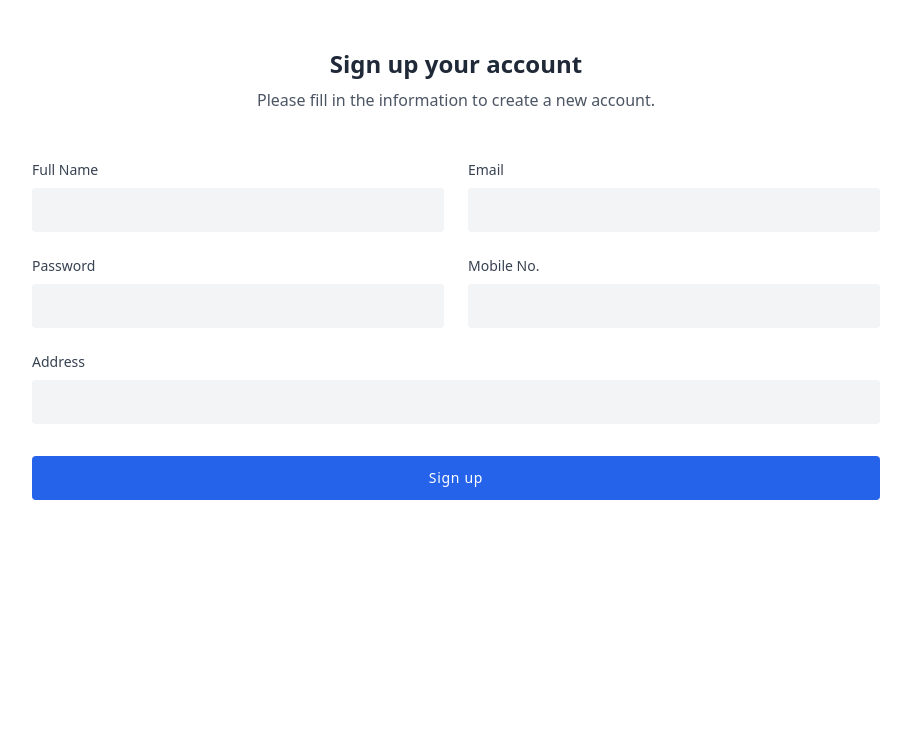
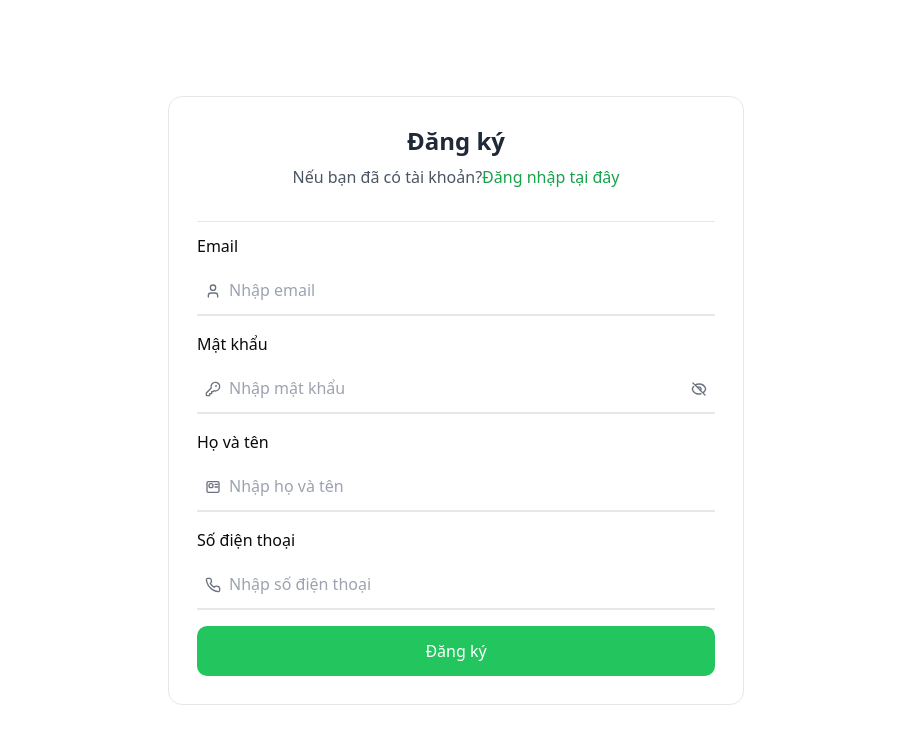
Before and after one commit to TechLap/techlap.fe, a React (Create React App) app: page /register in a window 1280 px wide. Shown: the top 744 px of the page, without its empty margins (184-1095 px from the left). Built offline with nearby package versions, Linux system fonts and the light colour scheme.

Commit message:
update register page

```diff
--- a/src/components/client/footer.tsx
+++ b/src/components/client/footer.tsx
@@ -73,7 +73,7 @@ const Footer = () => {
                     <li key={category.id}>
                       <NavLink
                         to={`/products?category=${category.id}`}
-                        className="hover:text-gray-200 hover:underline"
+                        className="hover:text-blue-400 hover:underline"
                       >
                         {category.name}
                       </NavLink>
@@ -99,7 +99,7 @@ const Footer = () => {
                 <li key={item.id}>
                   <NavLink
                     to={item.path}
-                    className="hover:text-green-700 hover:underline"
+                    className="hover:text-blue-400 hover:underline"
                   >
                     {item.label}
                   </NavLink>
--- a/src/config/api.ts
+++ b/src/config/api.ts
@@ -10,8 +10,8 @@ export const apiLoginForInternalUser = (username: string, password: string) => {
     return axiosClient.post<IBackendResponse<IAccount>>('/admin/login', {username, password})
 }
 
-export const apiRegisterForCustomer = (name: string, email: string, password: string, phone: string, address: string ) => {
-    return axiosClient.post<IBackendResponse<IUser>>('/register', {name, email, password, phone, address})
+export const apiRegisterForCustomer = (name: string, email: string, password: string, phone: string ) => {
+    return axiosClient.post<IBackendResponse<IUser>>('/register', {name, email, password, phone})
 }
 
 export const apiRegisterForInternalUser = (name: string, email: string, password: string, phone: string, address: string ) => {
--- a/src/pages/auth/register.tsx
+++ b/src/pages/auth/register.tsx
@@ -1,15 +1,15 @@
-import { useNavigate } from "react-router-dom";
+import { NavLink, useNavigate } from "react-router-dom";
 import { apiRegisterForCustomer } from "../../config/api";
 import { toast } from "react-toastify";
 import CustomToast from "../../components/common/toast.message";
 import { SubmitHandler, useForm } from "react-hook-form";
+import { useState } from "react";
 
 interface RegisterFormInputs {
   name: string;
   email: string;
   password: string;
   phone: string;
-  address: string;
 }
 
 const RegisterPage = () => {
@@ -19,10 +19,11 @@ const RegisterPage = () => {
     formState: { errors }
   } = useForm<RegisterFormInputs>();
   const navigate = useNavigate();
+  const [isVisiblePassword, setIsVisiblePassword] = useState(false);
 
   const handleRegister: SubmitHandler<RegisterFormInputs> = async (values) => {
 
-    const response = await apiRegisterForCustomer(values.name, values.email, values.password, values.phone, values.address);
+    const response = await apiRegisterForCustomer(values.name, values.email, values.password, values.phone);
     if (response.data?.data?.id) {
       toast.success(
         <CustomToast
@@ -41,131 +42,276 @@ const RegisterPage = () => {
     }
   };
 
+  const handleShowPassword = () => {
+    setIsVisiblePassword(!isVisiblePassword);
+  };
+
   return (
-    <div className="max-w-4xl mx-auto p-6 mt-6">
-      <div className="text-center mb-12">
-        <h2 className="text-2xl font-semibold text-gray-800">
-          Sign up your account
-        </h2>
-        <p className="text-gray-600 mt-2">
-          Please fill in the information to create a new account.
+    <div className="min-h-screen flex items-center justify-center">
+      <div className="max-w-xl w-full bg-white border border-gray-200 rounded-xl shadow-2xs">
+        <div className="p-4 sm:p-7">
+          <div className="text-center">
+            <h1 className="block text-2xl font-bold text-gray-800">
+              Đăng ký
+            </h1>
+            <p className="mt-2 text-base text-gray-600">
+              Nếu bạn đã có tài khoản?
+              <NavLink
+                className="text-green-600 decoration-2 hover:underline focus:outline-hidden focus:underline font-medium"
+                to={"/login"}
+              >
+                Đăng nhập tại đây
+              </NavLink>
             </p>
           </div>
-
+          <div className="mt-5">
+            <div className="py-3 flex items-center before:flex-1 before:border-t before:border-gray-200">
+            </div>
             <form
               onSubmit={handleSubmit(handleRegister)}
             >
-        <div className="grid sm:grid-cols-2 gap-6">
-          {/* Name */}
+              <div className="grid gap-y-4">
+                {/* Form Email */}
                 <div>
-            <label
-              className="block text-sm font-medium text-gray-700 mb-2"
-              htmlFor="name"
+                  <label htmlFor="email" className="block text-base mb-2">
+                    Email
+                  </label>
+                  <div className="relative">
+                    <input
+                      type="email"
+                      id="email"
+                      {...register("email", { required: true })}
+                      aria-invalid={errors.email ? "true" : "false"}
+                      className="peer py-2.5 sm:py-3 pe-0 ps-8 block w-full bg-transparent border-t-transparent border-b-2 border-x-transparent border-b-gray-200 sm:text-base focus:border-t-transparent focus:border-x-transparent focus:border-b-green-500 focus:ring-0 focus:outline-none disabled:opacity-50 disabled:pointer-events-none"
+                      required
+                      placeholder="Nhập email"
+                      aria-describedby="email-error"
+                    />
+                    <div className="absolute inset-y-0 start-0 flex items-center pointer-events-none ps-2 peer-disabled:opacity-50 peer-disabled:pointer-events-none">
+                      <svg
+                        className="shrink-0 size-4 text-gray-500"
+                        xmlns="http://www.w3.org/2000/svg"
+                        width="24"
+                        height="24"
+                        viewBox="0 0 24 24"
+                        fill="none"
+                        stroke="currentColor"
+                        strokeWidth="2"
+                        strokeLinecap="round"
+                        strokeLinejoin="round"
                       >
-              Full Name
+                        <path d="M19 21v-2a4 4 0 0 0-4-4H9a4 4 0 0 0-4 4v2"></path>
+                        <circle cx="12" cy="7" r="4"></circle>
+                      </svg>
+                    </div>
+                  </div>
+                  <p
+                    className="hidden text-xs text-red-600 mt-2"
+                    id="email-error"
+                  >
+                    Vui lòng nhập địa chỉ email hợp lệ
+                  </p>
+                </div>
+                {/* End Form Eamil */}
+
+                {/* Form Password */}
+                <div>
+                  <div className="flex flex-wrap justify-between items-center gap-2">
+                    <label htmlFor="password" className="block text-base mb-2">
+                      Mật khẩu
                     </label>
+                  </div>
+                  <div className="relative">
                     <input
+                      type={isVisiblePassword ? "text" : "password"}
+                      id="password"
+                      {...register("password", { required: true })}
+                      aria-invalid={errors.password ? "true" : "false"}
+                      className="peer py-2.5 sm:py-3 pe-0 ps-8 block w-full bg-transparent border-t-transparent border-b-2 border-x-transparent border-b-gray-200 sm:text-base focus:border-t-transparent focus:border-x-transparent focus:border-b-green-500 focus:ring-0 focus:outline-none disabled:opacity-50 disabled:pointer-events-none"
+                      required
+                      aria-describedby="password-error"
+                      placeholder="Nhập mật khẩu"
+                    />
+                    <div className="absolute inset-y-0 start-0 flex items-center pointer-events-none ps-2 peer-disabled:opacity-50 peer-disabled:pointer-events-none">
+                      <svg
+                        className="shrink-0 size-4 text-gray-500"
+                        xmlns="http://www.w3.org/2000/svg"
+                        width="24"
+                        height="24"
+                        viewBox="0 0 24 24"
+                        fill="none"
+                        stroke="currentColor"
+                        strokeWidth="2"
+                        strokeLinecap="round"
+                        strokeLinejoin="round"
+                      >
+                        <path d="M2 18v3c0 .6.4 1 1 1h4v-3h3v-3h2l1.4-1.4a6.5 6.5 0 1 0-4-4Z"></path>
+                        <circle cx="16.5" cy="7.5" r=".5"></circle>
+                      </svg>
+                    </div>
+                    <div className="absolute inset-y-0 end-0 flex items-center pe-2 peer-disabled:opacity-50">
+                      <button
+                        onClick={handleShowPassword}
+                        className="cursor-pointer"
+                        type="button"
+                        tabIndex={0}
+                      >
+                        {isVisiblePassword ? (
+                          <svg
+                            xmlns="http://www.w3.org/2000/svg"
+                            fill="none"
+                            viewBox="0 0 24 24"
+                            strokeWidth="2"
+                            stroke="currentColor"
+                            className="size-4 shrink-0 text-gray-500"
+                          >
+                            <path
+                              strokeLinecap="round"
+                              strokeLinejoin="round"
+                              d="M2.036 12.322a1.012 1.012 0 0 1 0-.639C3.423 7.51 7.36 4.5 12 4.5c4.638 0 8.573 3.007 9.963 7.178.07.207.07.431 0 .639C20.577 16.49 16.64 19.5 12 19.5c-4.638 0-8.573-3.007-9.963-7.178Z"
+                            />
+                            <path
+                              strokeLinecap="round"
+                              strokeLinejoin="round"
+                              d="M15 12a3 3 0 1 1-6 0 3 3 0 0 1 6 0Z"
+                            />
+                          </svg>
+                        ) : (
+                          <svg
+                            xmlns="http://www.w3.org/2000/svg"
+                            fill="none"
+                            viewBox="0 0 24 24"
+                            strokeWidth="2"
+                            stroke="currentColor"
+                            className="size-4 shrink-0 text-gray-500"
+                          >
+                            <path
+                              strokeLinecap="round"
+                              strokeLinejoin="round"
+                              d="M3.98 8.223A10.477 10.477 0 0 0 1.934 12C3.226 16.338 7.244 19.5 12 19.5c.993 0 1.953-.138 2.863-.395M6.228 6.228A10.451 10.451 0 0 1 12 4.5c4.756 0 8.773 3.162 10.065 7.498a10.522 10.522 0 0 1-4.293 5.774M6.228 6.228 3 3m3.228 3.228 3.65 3.65m7.894 7.894L21 21m-3.228-3.228-3.65-3.65m0 0a3 3 0 1 0-4.243-4.243m4.242 4.242L9.88 9.88"
+                            />
+                          </svg>
+                        )}
+                      </button>
+                    </div>
+                  </div>
+                  <p
+                    className="hidden text-xs text-red-600 mt-2"
+                    id="password-error"
+                  >
+                    Mật khẩu phải có ít nhất 8 ký tự
+                  </p>
+                </div>
+                {/* End Form Password */}
+
+                {/* Form FullName */}
+                <div>
+                  <label htmlFor="name" className="block text-base mb-2">
+                    Họ và tên
+                  </label>
+                  <div className="relative">
+                    <input
+                      type="text"
                       id="name"
-              type="text"
                       {...register("name", { required: true })}
                       aria-invalid={errors.name ? "true" : "false"}
-              className="block w-full px-4 py-3 text-sm text-gray-800 bg-gray-100 rounded focus:outline-none focus:ring-2 focus:ring-blue-500"
+                      className="peer py-2.5 sm:py-3 pe-0 ps-8 block w-full bg-transparent border-t-transparent border-b-2 border-x-transparent border-b-gray-200 sm:text-base focus:border-t-transparent focus:border-x-transparent focus:border-b-green-500 focus:ring-0 focus:outline-none disabled:opacity-50 disabled:pointer-events-none"
+                      required
+                      placeholder="Nhập họ và tên"
+                      aria-describedby="email-error"
                     />
-            {errors.name?.type === "required" && (
-                <p role="alert">Name is required</p>
-            )}
+                    <div className="absolute inset-y-0 start-0 flex items-center pointer-events-none ps-2 peer-disabled:opacity-50 peer-disabled:pointer-events-none">
+                      <svg
+                        className="shrink-0 size-4 text-gray-500"
+                        xmlns="http://www.w3.org/2000/svg"
+                        width="24"
+                        height="24"
+                        viewBox="0 0 24 24"
+                        fill="none"
+                        stroke="currentColor"
+                        strokeWidth="2"
+                        strokeLinecap="round"
+                        strokeLinejoin="round"
+                      >
+                        <rect x="3" y="4" width="18" height="16" rx="2" ry="2"></rect>
+                        <circle cx="9" cy="10" r="3"></circle>
+                        <path d="M15 8h4"></path>
+                        <path d="M15 12h4"></path>
+                      </svg>
                     </div>
 
-          {/* Email */}
+                  </div>
+                  <p
+                    className="hidden text-xs text-red-600 mt-2"
+                    id="email-error"
+                  >
+                    Vui lòng nhập họ và tên hợp lệ
+                  </p>
+                </div>
+                {/* End Form FullName */}
+
+                {/* Form Phone */}
                 <div>
-            <label
-              className="block text-sm font-medium text-gray-700 mb-2"
-              htmlFor="email"
-            >
-              Email
+                  <label htmlFor="phone" className="block text-base mb-2">
+                    Số điện thoại
                   </label>
+                  <div className="relative">
                     <input
-              id="email"
-              type="email"
-              {...register("email", { required: true })}
-              aria-invalid={errors.email ? "true" : "false"}
-              className="block w-full px-4 py-3 text-sm text-gray-800 bg-gray-100 rounded focus:outline-none focus:ring-2 focus:ring-blue-500"
-            />
-            {errors.email?.type === "required" && (
-                <p role="alert">Email is required</p>
-            )}
-          </div>
-
-          {/* Password */}
-          <div>
-            <label
-              className="block text-sm font-medium text-gray-700 mb-2"
-              htmlFor="password"
-            >
-              Password
-            </label>
-            <input
-              id="password"
-              type="password"
-              {...register("password", { required: true })}
-              aria-invalid={errors.password ? "true" : "false"}
-              className="block w-full px-4 py-3 text-sm text-gray-800 bg-gray-100 rounded focus:outline-none focus:ring-2 focus:ring-blue-500"
-            />
-            {errors.password?.type === "required" && (
-                <p role="alert">Password is required</p>
-            )}
-          </div>
-
-          {/* Phone */}
-          <div>
-            <label
-              className="block text-sm font-medium text-gray-700 mb-2"
-              htmlFor="phone"
-            >
-              Mobile No.
-            </label>
-            <input
+                      type="text"
                       id="phone"
-              type="tel"
                       {...register("phone", { required: true })}
                       aria-invalid={errors.phone ? "true" : "false"}
-              className="block w-full px-4 py-3 text-sm text-gray-800 bg-gray-100 rounded focus:outline-none focus:ring-2 focus:ring-blue-500"
+                      className="peer py-2.5 sm:py-3 pe-0 ps-8 block w-full bg-transparent border-t-transparent border-b-2 border-x-transparent border-b-gray-200 sm:text-base focus:border-t-transparent focus:border-x-transparent focus:border-b-green-500 focus:ring-0 focus:outline-none disabled:opacity-50 disabled:pointer-events-none"
+                      required
+                      placeholder="Nhập số điện thoại"
+                      aria-describedby="email-error"
                     />
-            {errors.phone?.type === "required" && (
-                <p role="alert">Phone is required</p>
-            )}
-          </div>
-
-          {/* Address */}
-          <div className="sm:col-span-2">
-            <label
-              className="block text-sm font-medium text-gray-700 mb-2"
-              htmlFor="address"
+                    <div className="absolute inset-y-0 start-0 flex items-center pointer-events-none ps-2 peer-disabled:opacity-50 peer-disabled:pointer-events-none">
+                      <svg
+                        className="shrink-0 size-4 text-gray-500"
+                        xmlns="http://www.w3.org/2000/svg"
+                        width="24"
+                        height="24"
+                        viewBox="0 0 24 24"
+                        fill="none"
+                        stroke="currentColor"
+                        strokeWidth="2"
+                        strokeLinecap="round"
+                        strokeLinejoin="round"
                       >
-              Address
-            </label>
-            <input
-              id="address"
-              type="text"
-              {...register("address", { required: true })}
-              aria-invalid={errors.address ? "true" : "false"}
-              className="block w-full px-4 py-3 text-sm text-gray-800 bg-gray-100 rounded focus:outline-none focus:ring-2 focus:ring-blue-500"
-            />
-            {errors.address?.type === "required" && (
-                <p role="alert">Address is required</p>
-            )}
+                        <path d="M22 16.92v3a2 2 0 0 1-2.18 2
+             19.79 19.79 0 0 1-8.63-3.07
+             19.5 19.5 0 0 1-6-6
+             19.79 19.79 0 0 1-3.07-8.63
+             A2 2 0 0 1 4.11 2h3a2 2 0 0 1
+             2 1.72c.12.81.3 1.6.57 2.35a2
+             2 0 0 1-.45 2.11l-1.27 1.27a16
+             16 0 0 0 6 6l1.27-1.27a2
+             2 0 0 1 2.11-.45c.75.27 1.54.45
+             2.35.57a2 2 0 0 1 1.72 2z"/>
+                      </svg>
                     </div>
                   </div>
+                  <p
+                    className="hidden text-xs text-red-600 mt-2"
+                    id="email-error"
+                  >
+                    Vui lòng nhập số điện thoại hợp lệ
+                  </p>
+                </div>
+                {/* End Form Phone */}
 
-        <div className="mt-8">
                 <button
                   type="submit"
-            className="w-full py-3 px-6 text-sm font-medium tracking-wider text-white bg-blue-600 rounded hover:bg-blue-700 focus:outline-none focus:ring-2 focus:ring-blue-500"
+                  className="w-full py-3 px-4 inline-flex justify-center items-center gap-x-2 text-base font-medium rounded-lg border border-transparent bg-green-500 text-white hover:bg-green-600 focus:outline-hidden focus:bg-green-600 disabled:opacity-50 disabled:pointer-events-none"
                 >
-            Sign up
+                  Đăng ký
                 </button>
               </div>
             </form>
+          </div>
+        </div>
+      </div>
     </div>
   );
 };
--- a/src/pages/error-page.tsx
+++ b/src/pages/error-page.tsx
@@ -30,10 +30,10 @@ export default function ErrorPage() {
         <i>{error.error ?? error.message}</i>
       </p>
       <div className="mt-5 flex flex-col justify-center items-center gap-2 sm:flex-row sm:gap-3">
-        <NavLink className="w-full sm:w-auto py-3 px-4 inline-flex justify-center items-center gap-x-2 text-sm font-medium rounded-lg border border-transparent bg-blue-600 text-white hover:bg-blue-700 focus:outline-hidden focus:bg-blue-700 disabled:opacity-50 disabled:pointer-events-none" to="/">
+        <a className="w-full sm:w-auto py-3 px-4 inline-flex justify-center items-center gap-x-2 text-sm font-medium rounded-lg border border-transparent bg-blue-600 text-white hover:bg-blue-700 focus:outline-hidden focus:bg-blue-700 disabled:opacity-50 disabled:pointer-events-none" href="/">
           <svg className="shrink-0 size-4" xmlns="http://www.w3.org/2000/svg" width="24" height="24" viewBox="0 0 24 24" fill="none" stroke="currentColor" strokeWidth="2" strokeLinecap="round" strokeLinejoin="round"><path d="m15 18-6-6 6-6"/></svg>
           Back Home
-        </NavLink>
+        </a>
       </div>
     </div>
   </main>
```
Lines whose indentation alone changed are shown as unchanged.
